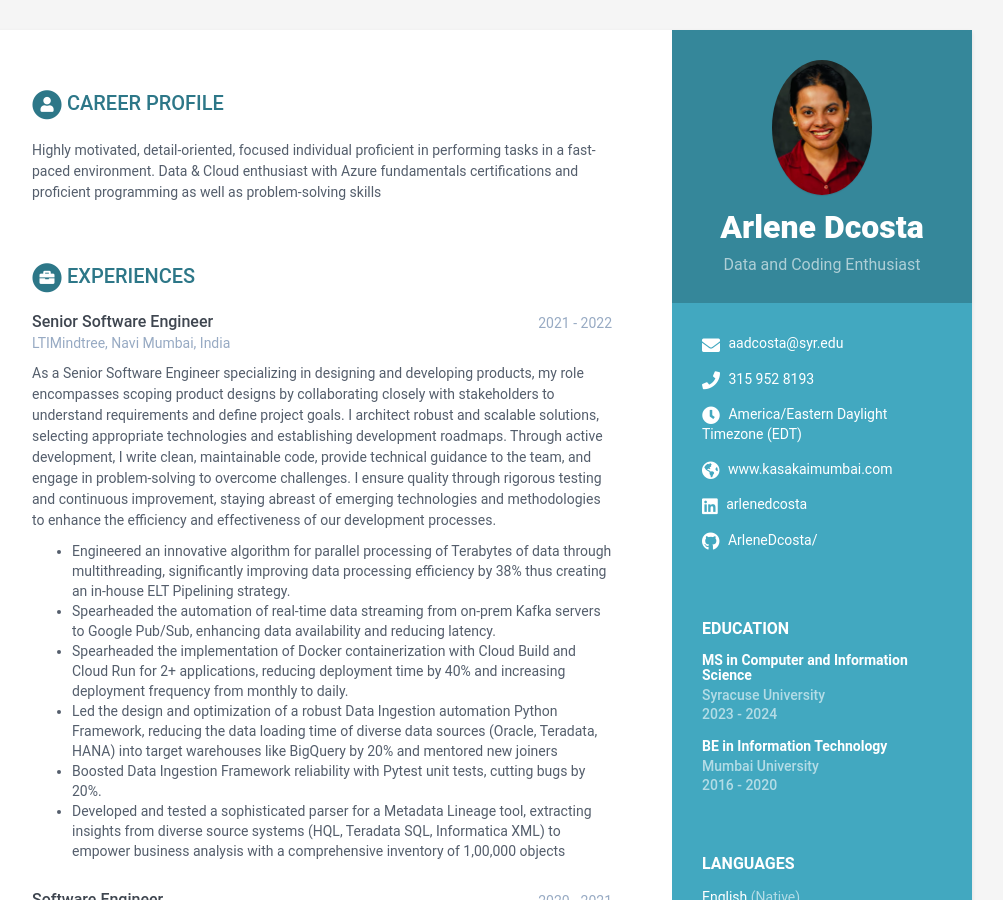
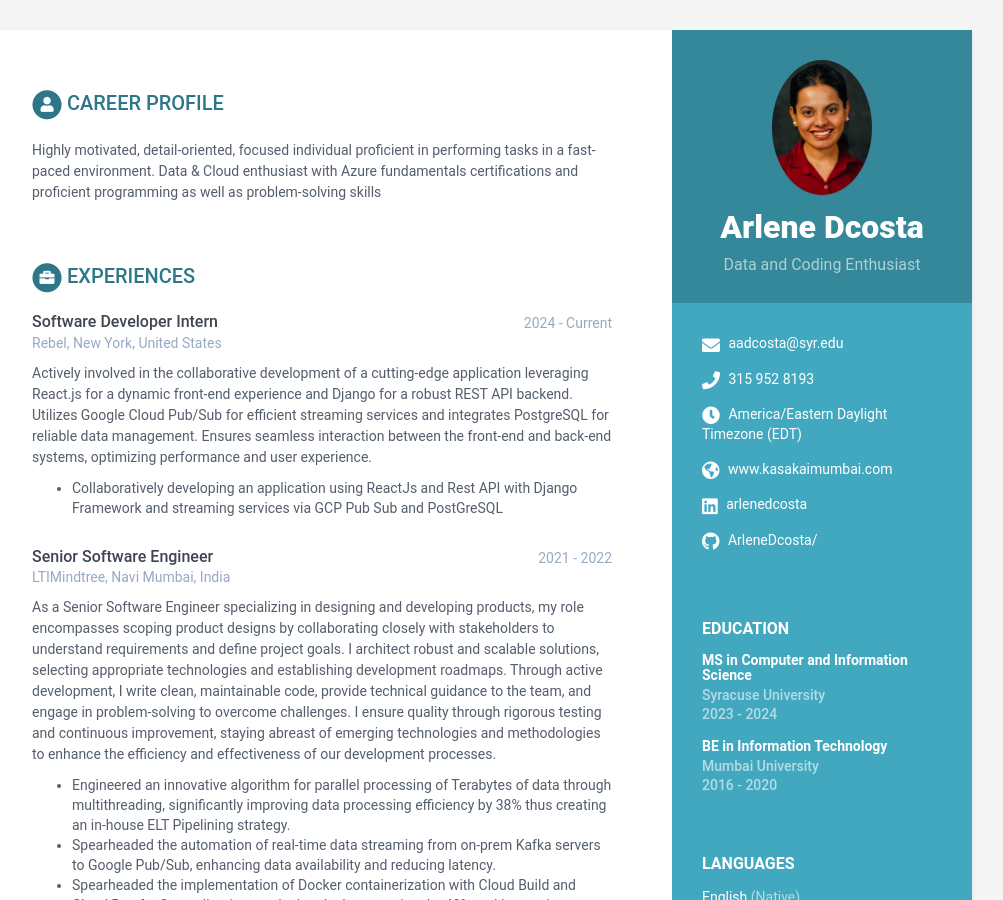
Before and after one commit to ArleneDcosta/ArleneDcosta.github.io, a Jekyll site: the page built from index.html, in a window 1280 px wide and 900 px high. Shown: the whole window, without its empty margins (168-1171 px from the left). Built offline with Jekyll 4.4.1, drawn with Linux system fonts in a browser that asks for light colours.

Commit message:
Added internship experience

```diff
--- a/_data/data.yml
+++ b/_data/data.yml
@@ -88,6 +88,13 @@ education:
 experiences:
     title: Experiences
     info:
+      - role: Software Developer Intern
+        time: 2024 - Current
+        company: Rebel, New York, United States
+        details: |
+          Actively involved in the collaborative development of a cutting-edge application leveraging React.js for a dynamic front-end experience and Django for a robust REST API backend. Utilizes Google Cloud Pub/Sub for efficient streaming services and integrates PostgreSQL for reliable data management.
+          Ensures seamless interaction between the front-end and back-end systems, optimizing performance and user experience.
+            - Collaboratively developing an application using ReactJs and Rest API with Django Framework and streaming services via GCP Pub Sub and PostGreSQL
       - role: Senior Software Engineer
         time: 2021 - 2022
         company: LTIMindtree, Navi Mumbai, India
```
